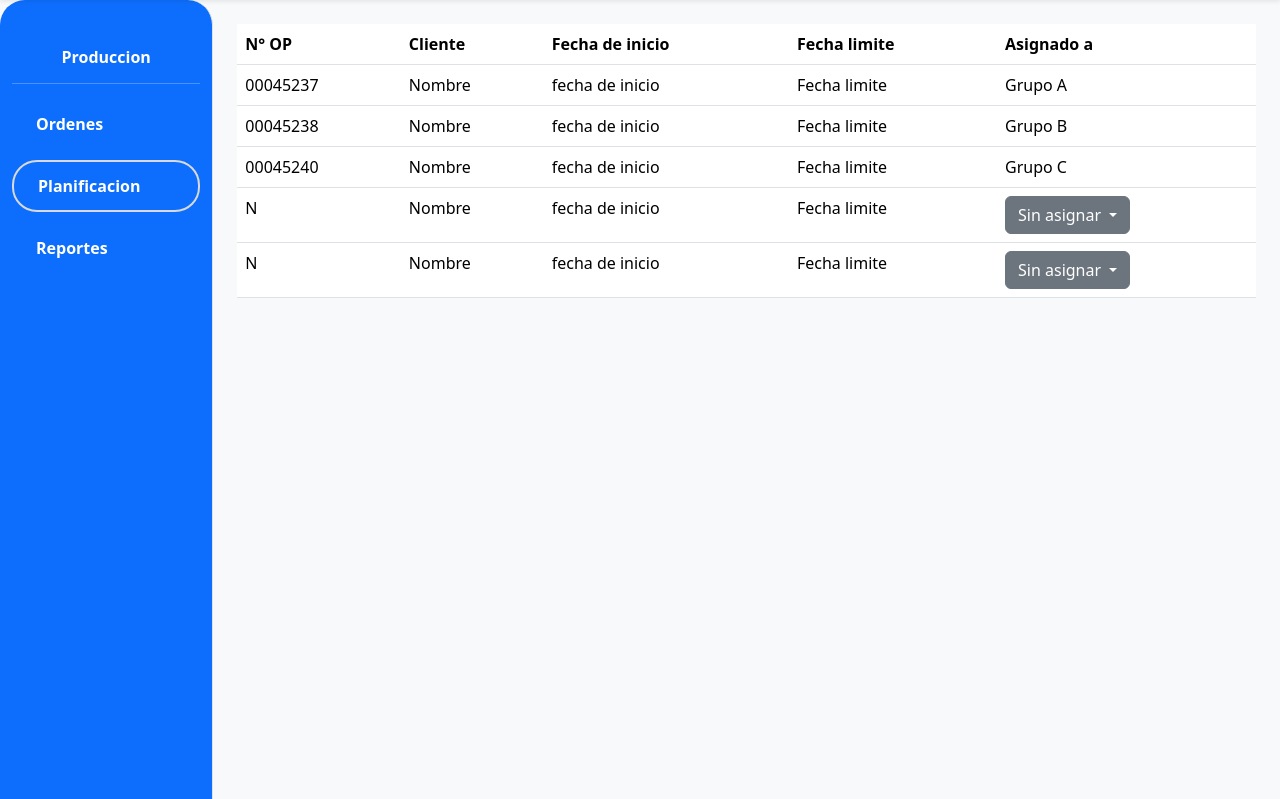
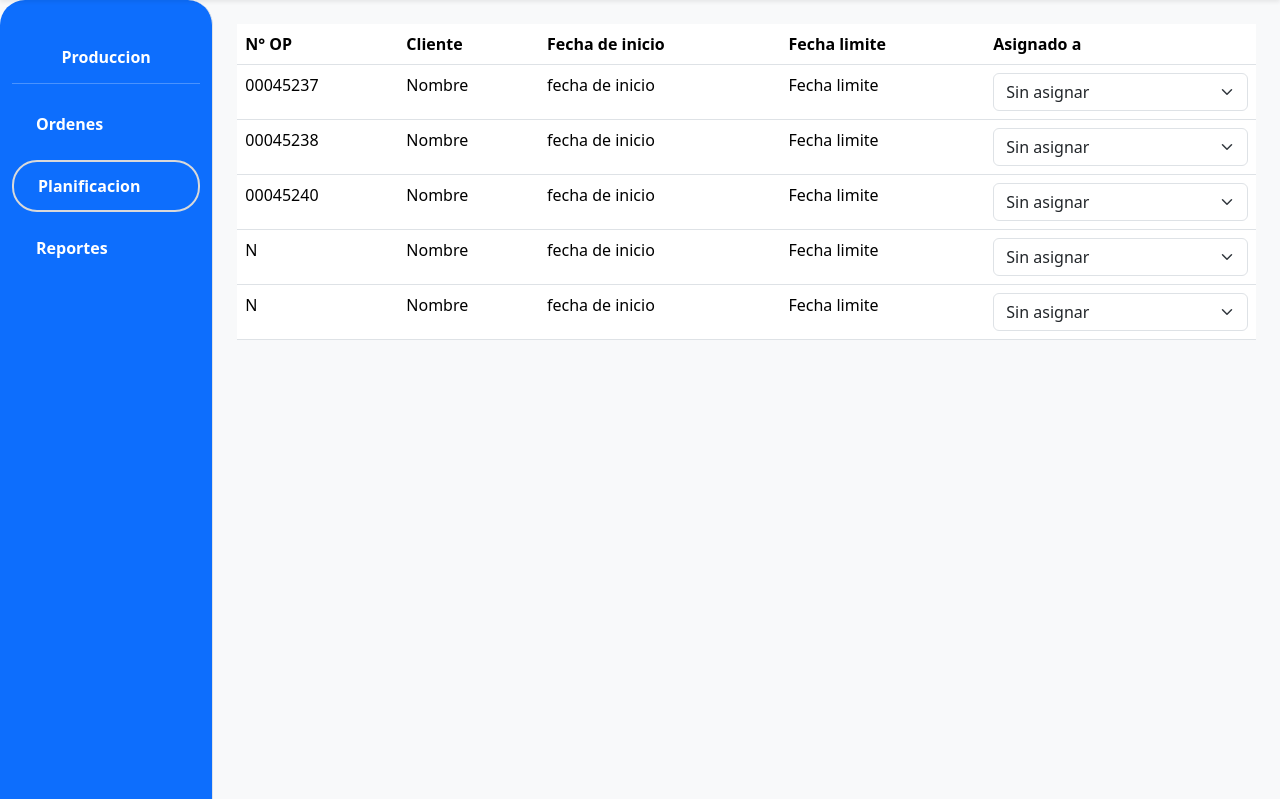
Before and after one commit to BalderusIV/TP_Desarrollo, a Django app: page /planificacion/ in a window 1280 px wide. Shown: the part 110-909 px from the top of the page. Run offline with Django 5.2, Linux system fonts and the light colour scheme; some libraries are stand-ins or nearby versions.

Commit message:
agregado boton de asignacion de Grupos

```diff
--- a/App_LUMINOVA/templates/planificacion.html
+++ b/App_LUMINOVA/templates/planificacion.html
@@ -55,7 +55,13 @@
                 <td>Nombre</td>
                 <td>fecha de inicio</td>
                 <td>Fecha limite</td>
-                <td>Grupo A</td>
+                <td><select class="form-select" id="asignar1">
+                                <option selected disabled>Sin asignar</option>
+                                <option value="Grupo A">Grupo A</option>
+                                <option value="Grupo B">Grupo B</option>
+                                <option value="Grupo C">Grupo C</option>
+                        </select>
+                    </td>
 
             </tr>
             <tr>
@@ -63,14 +69,26 @@
                 <td>Nombre</td>
                 <td>fecha de inicio</td>
                 <td>Fecha limite</td>
-                <td>Grupo B</td>
+                <td><select class="form-select" id="asignar2">
+                                <option selected disabled>Sin asignar</option>
+                                <option value="Grupo A">Grupo A</option>
+                                <option value="Grupo B">Grupo B</option>
+                                <option value="Grupo C">Grupo C</option>
+                        </select>
+                    </td>
             </tr>
             <tr>
                 <td>00045240</td>
                 <td>Nombre</td>
                 <td>fecha de inicio</td>
                 <td>Fecha limite</td>
-                <td>Grupo C</td>
+                <td><select class="form-select" id="asignar3">
+                                <option selected disabled>Sin asignar</option>
+                                <option value="Grupo A">Grupo A</option>
+                                <option value="Grupo B">Grupo B</option>
+                                <option value="Grupo C">Grupo C</option>
+                        </select>
+                    </td>
             </tr>
             <tr>
                 <td>N</td>
@@ -78,15 +96,13 @@
                 <td>fecha de inicio</td>
                 <td>Fecha limite</td>
                 <td>
-                    <div class="dropdown">
-                    <button class="btn btn-secondary dropdown-toggle" type="button" id="dropdownMenuButton1" data-bs-toggle="dropdown" aria-expanded="false">
-                        Sin asignar
-                    </button>
-                    <ul class="dropdown-menu" aria-labelledby="dropdownMenuButton1">
-                        <li><a class="dropdown-item" href="#">Grupo A</a></li>
-                        <li><a class="dropdown-item" href="#">Grupo B</a></li>
-                        <li><a class="dropdown-item" href="#">Grupo C</a></li>
-                    </ul>
+
+                    <select class="form-select" id="asignar4">
+                                <option selected disabled>Sin asignar</option>
+                                <option value="Grupo A">Grupo A</option>
+                                <option value="Grupo B">Grupo B</option>
+                                <option value="Grupo C">Grupo C</option>
+                        </select>
                     </div>
                 </td>
             </tr>
@@ -96,16 +112,12 @@
                 <td>fecha de inicio</td>
                 <td>Fecha limite</td>
                 <td>
-                    <div class="dropdown">
-                    <button class="btn btn-secondary dropdown-toggle" type="button" id="dropdownMenuButton1" data-bs-toggle="dropdown" aria-expanded="false">
-                        Sin asignar
-                    </button>
-                    <ul class="dropdown-menu" aria-labelledby="dropdownMenuButton1">
-                        <li><a class="dropdown-item" href="#">Grupo A</a></li>
-                        <li><a class="dropdown-item" href="#">Grupo B</a></li>
-                        <li><a class="dropdown-item" href="#">Grupo C</a></li>
-                    </ul>
-                    </div>
+                    <select class="form-select" id="asignar5">
+                                <option selected disabled>Sin asignar</option>
+                                <option value="Grupo A">Grupo A</option>
+                                <option value="Grupo B">Grupo B</option>
+                                <option value="Grupo C">Grupo C</option>
+                        </select>
                 </td>
             </tr>
 
```
